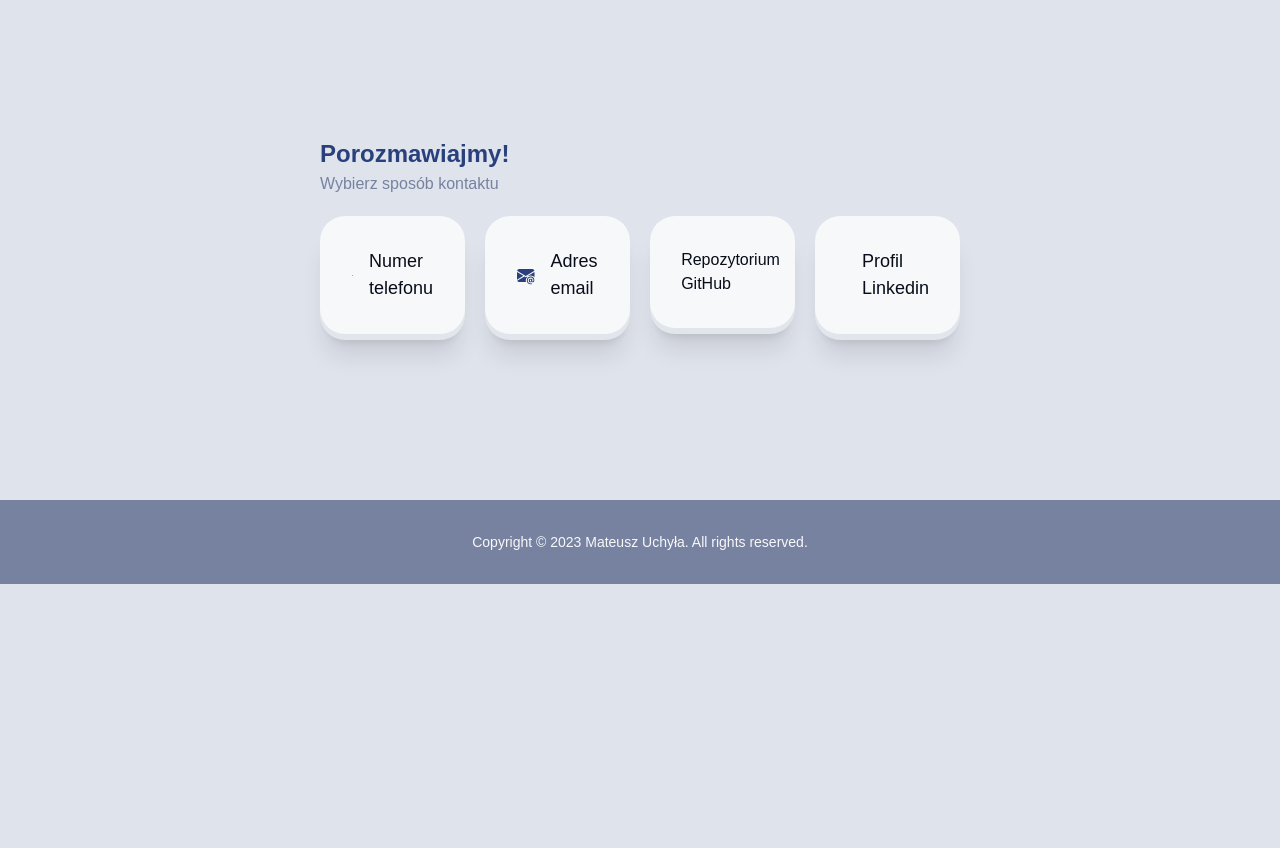
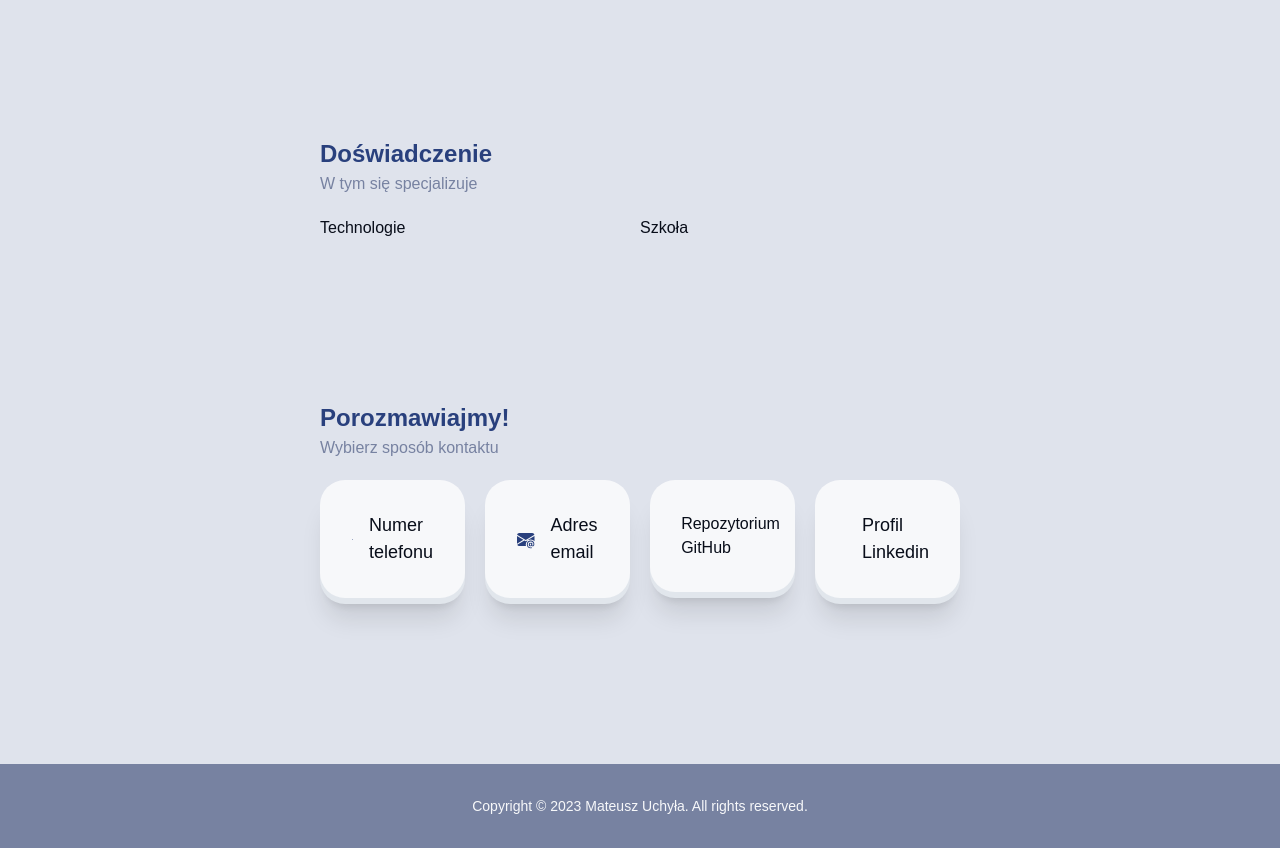
Before and after one commit to m-uchyla/personalPage, a React (Create React App) app: page / in a window 1280 px wide. Shown: the part 780-1628 px from the top of the page. Before the commit the page ends 1364 px from the top, so only its background shows below. Built offline with nearby package versions, Linux system fonts and the light colour scheme.

Commit message:
experience section

```diff
--- a/src/components/index.js
+++ b/src/components/index.js
@@ -4,6 +4,7 @@ import Hero from "./organisms/hero"
 import Contact from "./organisms/contact"
 import Card from "./atoms/card"
 import Footer from "./templates/footer"
+import Experience from "./organisms/experience"
 
 export {
     /*--- ATOMS ---*/
@@ -13,6 +14,7 @@ export {
     /*--- ORGANISMS ---*/
     Hero,
     Contact,
+    Experience,
     /*--- TEMPLATES ---*/
     Navbar,
     Homepage,
--- a/src/components/organisms/contact.jsx
+++ b/src/components/organisms/contact.jsx
@@ -1,5 +1,5 @@
 import { Card } from "../"
-import { BsTelephone, BsGithub, BsLinkedin, BsEnvelopeAt, BsEnvelopeAtFill, BsTelephoneFill, BsChevronDoubleRight } from "react-icons/bs"
+import { BsGithub, BsLinkedin, BsEnvelopeAtFill, BsTelephoneFill } from "react-icons/bs"
 import React, {useState} from 'react'
 import ReactCardFlip from 'react-card-flip';
 
--- /dev/null
+++ b/src/components/organisms/experience.jsx
@@ -0,0 +1,19 @@
+
+export default function Experience() {
+    return(
+        <section id="experience">
+            <div className="pb-5">
+                <h2 className="text-[24px] font-[600] text-tprimary">Doświadczenie</h2>
+                <h3 className="text-tsecondary">W tym się specjalizuje</h3>
+            </div>
+            <div className="flex">
+                <div className="flex-1">
+                    <p>Technologie</p>
+                </div>
+                <div className="flex-1">
+                    <p>Szkoła</p>
+                </div>
+            </div>
+        </section>
+    )
+}
--- a/src/components/templates/homepage.jsx
+++ b/src/components/templates/homepage.jsx
@@ -1,10 +1,11 @@
-import { Hero, Contact } from "../"
+import { Hero, Contact, Experience } from "../"
 
 export default function Homepage() {
 
     return(
         <>
             <Hero />
+            <Experience />
             <Contact />
         </>
     )
```
